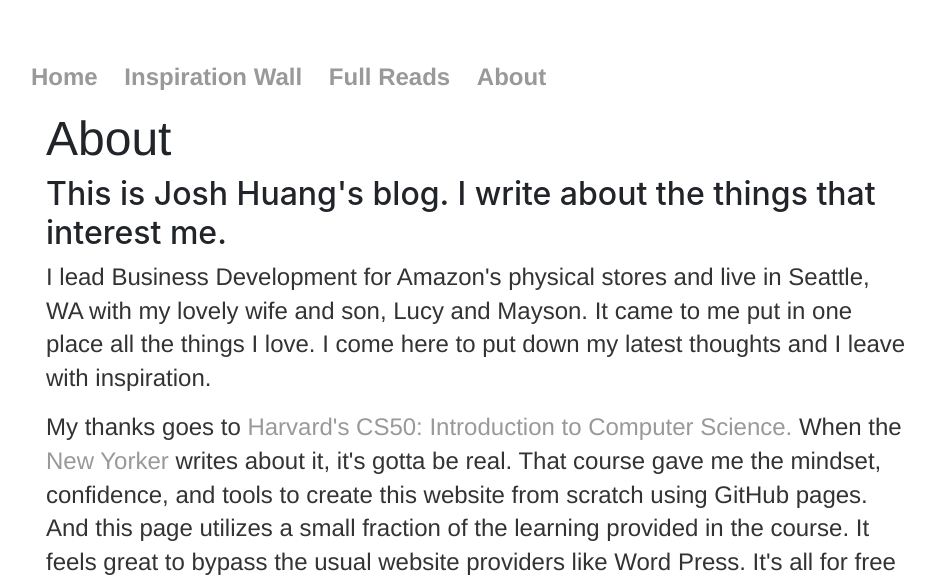
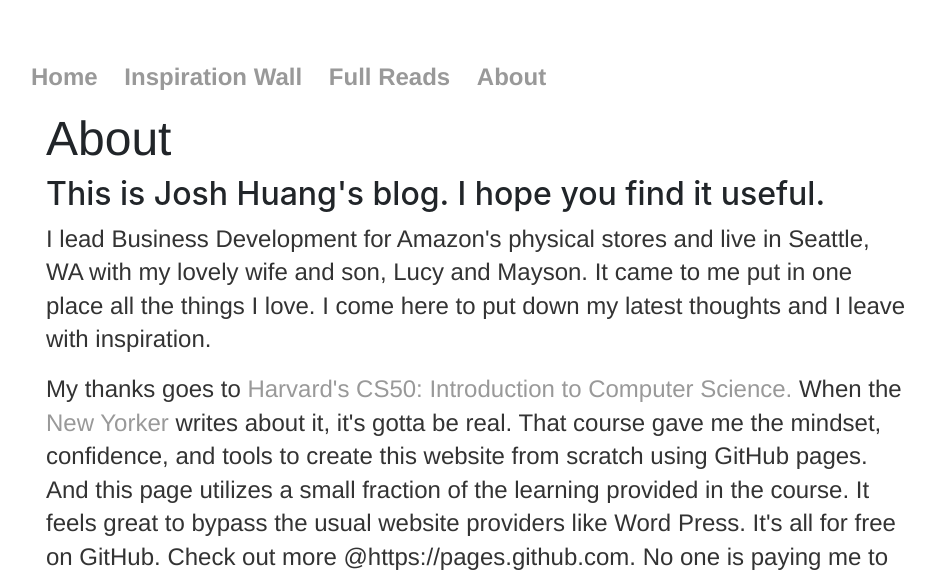
Before and after one commit to hikesandbikes/hikesandbikes.github.io, a Jekyll site: the page built from about/index.html, in a window 1280 px wide. Shown: the top 579 px of the page, without its empty margins (161-1096 px from the left). Built offline with Jekyll 4.4.1, drawn with Linux system fonts in a browser that asks for light colours.

Commit message:
fix about

```diff
--- a/about/index.html
+++ b/about/index.html
@@ -5,7 +5,7 @@ title: About Josh Huang
 
 		<div class="about">
 			<h1>About</h1>
-			<h2>This is Josh Huang's blog. I write about the things that interest me.</h2>
+			<h2>This is Josh Huang's blog. I hope you find it useful.</h2>
 
 			<p>I lead Business Development for Amazon's physical stores and live in Seattle, WA with my
 				lovely wife and son, Lucy and Mayson.  It came to me put in one place all the things I love.
```
